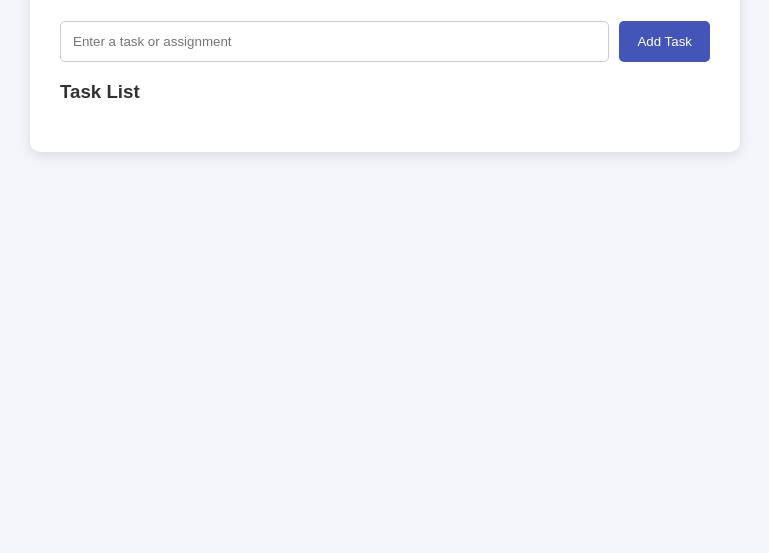
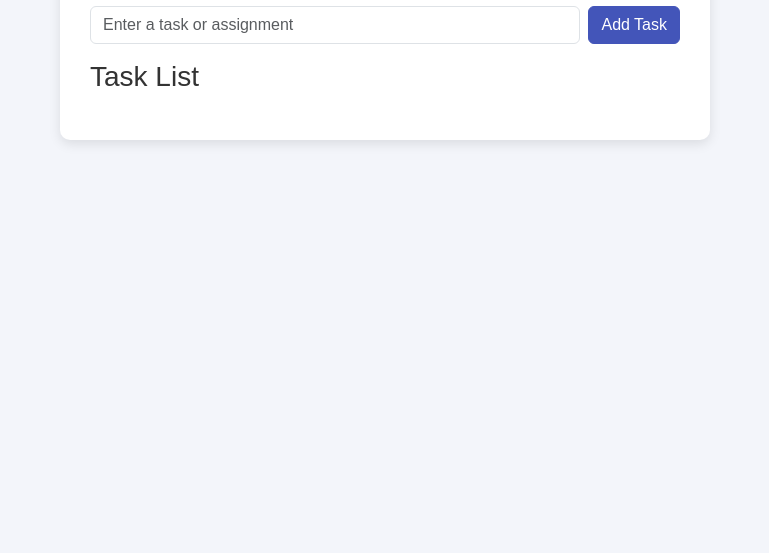
Before and after one commit to Sarah-code13/MultiTasking-App, a plain HTML site: page index.html in a window 1280 px wide. Shown: the part 247-800 px from the top of the page, without its empty margins (255-1024 px from the left). Drawn offline with nearby package versions, Linux system fonts and the light colour scheme.

Commit message:
added bootstrap and completed readme

```diff
--- a/index.html
+++ b/index.html
@@ -5,6 +5,7 @@
     <meta charset="UTF-8">
     <meta name="viewport" content="width=device-width, initial-scale=1.0">
     <title>MultiTasking App</title>
+    <link rel="stylesheet" href="https://cdn.jsdelivr.net/npm/bootstrap@5.3.9/dist/css/bootstrap.min.css">
     <link rel="stylesheet" href="style.css">
     <script src="script.js" defer></script>
 </head>
@@ -17,15 +18,18 @@
         <h2>My Tasks</h2>
         <p>Add your assignments and tasks below.</p>
 
-        <form id="taskForm">
+        <form id="taskForm" class="d-flex flex-column flex-sm-row gap-2">
             <input
                 type="text"
                 id="taskInput"
+                class="form-control"
                 placeholder="Enter a task or assignment"
                 aria-label="Task name"
                 maxlength="100"
             >
-            <button type="submit">Add Task</button>
+            <button type="submit" class="btn btn-primary">
+                Add Task
+            </button>
         </form>
 
         <p id="message" role="status"></p>
--- a/style.css
+++ b/style.css
@@ -109,3 +109,15 @@ button:hover {
 #taskList li.completed {
     background-color: #e2e5eb;
 }
+.btn-primary {
+    --bs-btn-bg: #4355b9;
+    --bs-btn-border-color: #4355b9;
+    --bs-btn-hover-bg: #303f91;
+    --bs-btn-hover-border-color: #303f91;
+}
+
+@media (max-width: 576px) {
+    .container {
+        padding: 20px;
+    }
+}
```
Also changed, not shown: screeenshots/completedtask.png (added), screeenshots/tasklist.png (added), script.js (line endings or trailing spaces), 2 other files.
